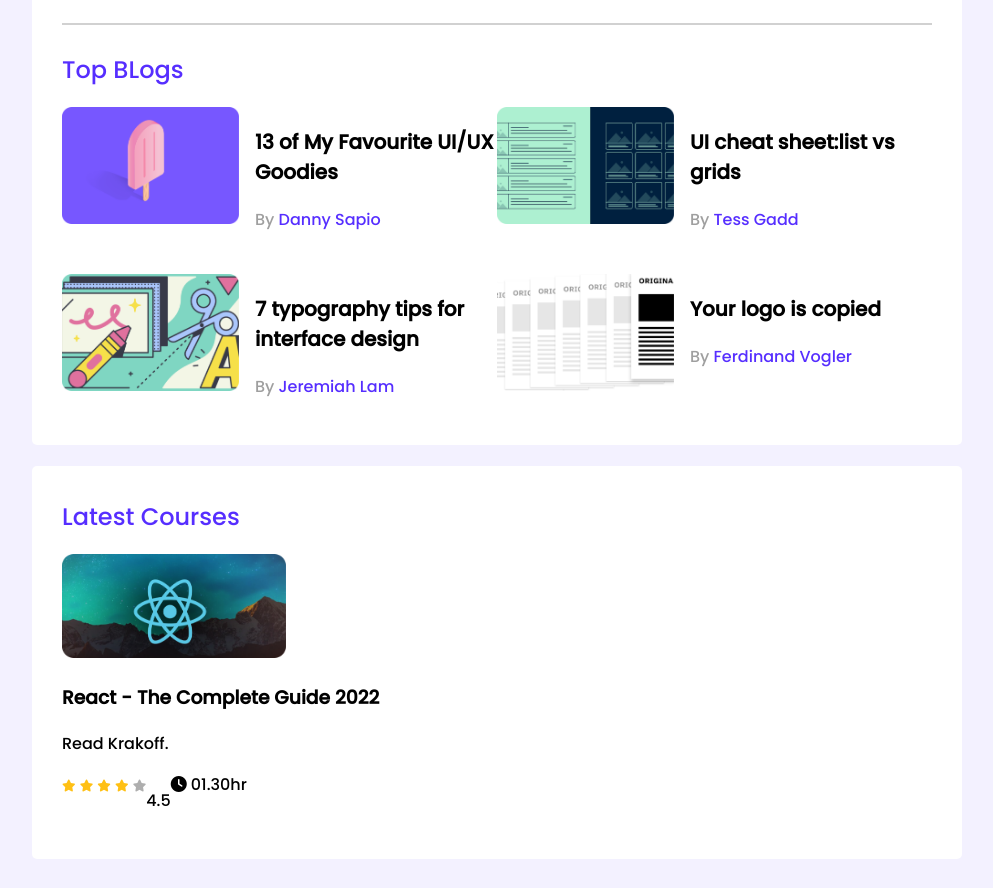
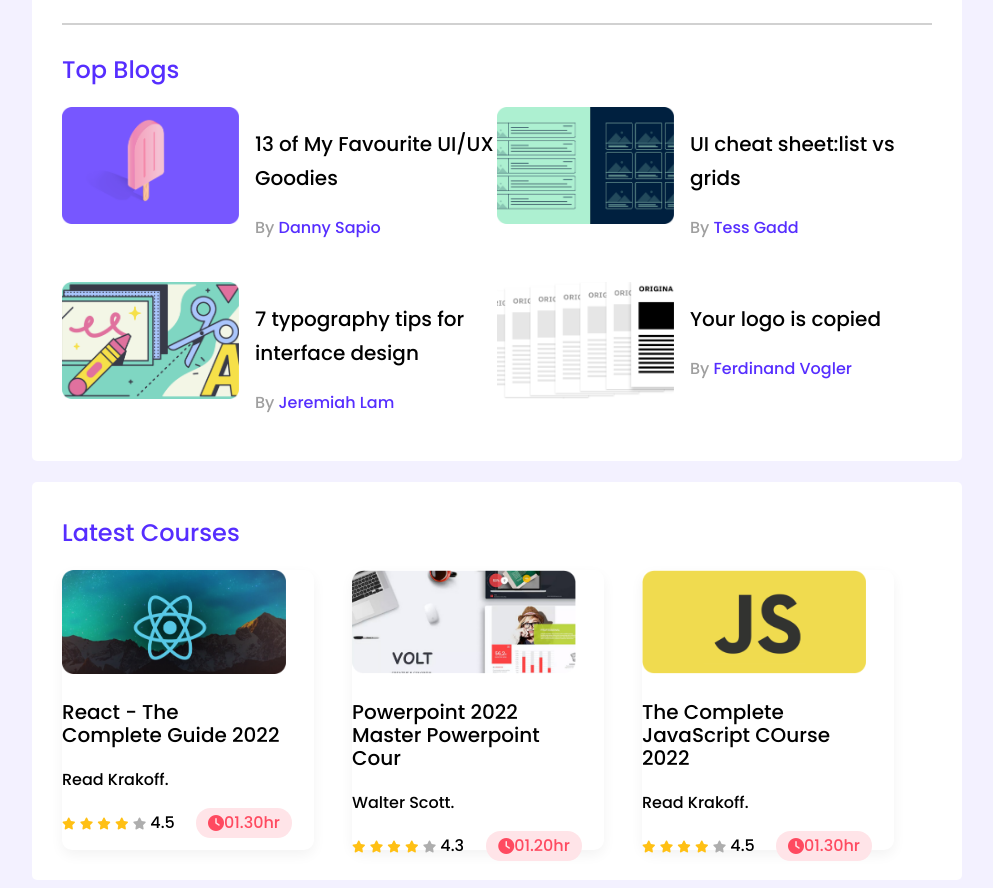
Before and after one commit to MdSajidulAlam/Leader-board-CSS3, a plain HTML site: page index.html in a window 1280 px wide. Shown: the part 280-1168 px from the top of the page, without its empty margins (143-1136 px from the left). Before the commit the page ends 1147 px from the top, so only its background shows below. Drawn offline with Linux system fonts and the light colour scheme.

Commit message:
All section done

```diff
--- a/index.html
+++ b/index.html
@@ -51,7 +51,7 @@
             </div>
             <hr>
             <div class="top-blogs">
-                <h2 class="section-title">Top BLogs</h2>
+                <h2 class="section-title">Top Blogs</h2>
                 <div class="blogs">
                     <article class="blog">
                         <div class="thumbnail">
@@ -110,11 +110,60 @@
                                 <i class="fas fa-star filled"></i>
                                 <i class="fas fa-star filled"></i>
                                 <i class="fas fa-star empty"></i>
+                                <span>4.5</span>
                             </div>
-                            <p>4.5</p>
+
                             <div class="course-duration">
                                 <i class="fas fa-clock"></i>
-                                01.30hr
+                                <span>01.30hr</span>
+                            </div>
+                        </div>
+                    </div>
+                </div>
+                <div class="course">
+                    <div class="course-banner">
+                        <img src="./images/courses/course-2.png" alt="">
+                    </div>
+                    <div class="course-detail">
+                        <h3 class="course-title">Powerpoint 2022 Master Powerpoint Cour</h3>
+                        <p class="course-author">Walter Scott.</p>
+                        <div class="course-info">
+                            <div>
+                                <i class="fas fa-star filled"></i>
+                                <i class="fas fa-star filled"></i>
+                                <i class="fas fa-star filled"></i>
+                                <i class="fas fa-star filled"></i>
+                                <i class="fas fa-star empty"></i>
+                                <span>4.3</span>
+                            </div>
+
+                            <div class="course-duration">
+                                <i class="fas fa-clock"></i>
+                                <span>01.20hr</span>
+                            </div>
+                        </div>
+                    </div>
+                </div>
+                <div class="course">
+                    <div class="course-banner">
+                        <img src="./images/courses/course-3.png" alt="">
+                    </div>
+                    <div class="course-detail">
+                        <h3 class="course-title">The Complete JavaScript COurse 2022</h3>
+                        <p class="course-author">Read Krakoff.</p>
+                        <div class="course-info">
+                            <div>
+                                <i class="fas fa-star filled"></i>
+                                <i class="fas fa-star filled"></i>
+                                <i class="fas fa-star filled"></i>
+                                <i class="fas fa-star filled"></i>
+                                <i class="fas fa-star empty"></i>
+                                <span>4.5</span>
+                            </div>
+
+                            <div class="course-duration">
+                                <i class="fas fa-clock"></i>
+                                <span>01.30hr</span>
                             </div>
                         </div>
                     </div>
--- a/styles/style.css
+++ b/styles/style.css
@@ -46,6 +46,7 @@ hr{
     height: 56px;
 }
 .players-name{
+    font-weight: 500;
     margin-left: 16px;
     font-size: 18px;
 }
@@ -67,6 +68,8 @@ hr{
 }
 .blog-title{
     font-size: 20px;
+    font-weight: 500;
+    line-height: 34px;
 }
 .blog-author{
     color: #9F9F9F;
@@ -78,12 +81,43 @@ hr{
     color: #562EFF;
 }
 /* courses style */
+.courses{
+
+    display: grid;
+    grid-template-columns: repeat(3, 1fr);
+    grid-row-gap: 24px;
+}
+.course{
+    width: 252px;
+    height: 280px;
+    border-radius: 10px;
+    box-shadow: 0px 5px 13px rgba(0, 0, 0, 0.05);
+}
+.course-title{
+    font-weight: 500;
+    width: 220px;
+    font-size: 20px;
+    line-height: 23px;
+}
 .course-info{
+    width: 230px;
     display: flex;
+    align-items: center;
+    justify-content: space-between;
 }
 .course .course-banner img{
     width: 224px;
     height: 104px;
+}
+.course-duration{
+   display: flex;
+   align-items: center;
+   justify-content: center;
+    width: 96px;
+    height: 30.38px;
+    border-radius: 14.6913px;
+    color: #FF4A60;
+    background-color: #FFE4E8;
 }
 .fa-star{
     font-size: 12px;
@@ -94,3 +128,29 @@ hr{
 .fa-star.empty{
     color: #AEAEAE;
 }
+
+/*----------------
+ Media Queries
+ -----------------*/
+
+  /*Mobile Devices*/
+  @media only screen and (max-width:688px) {
+      .container{
+          width: 100%;
+      }
+      .players, .blogs, .courses{
+          grid-template-columns: repeat(1, 1fr);
+      }
+      .player, .blog{
+          flex-direction: column;
+      }
+  }
+  /* Tablet Devices */
+  @media only screen and (min-width:688px) and (max-width:992px){
+    .container{
+        width: 100%;
+    }
+    .players, .blogs, .courses{
+        grid-template-columns: repeat(2, 1fr);
+
+  }
```
